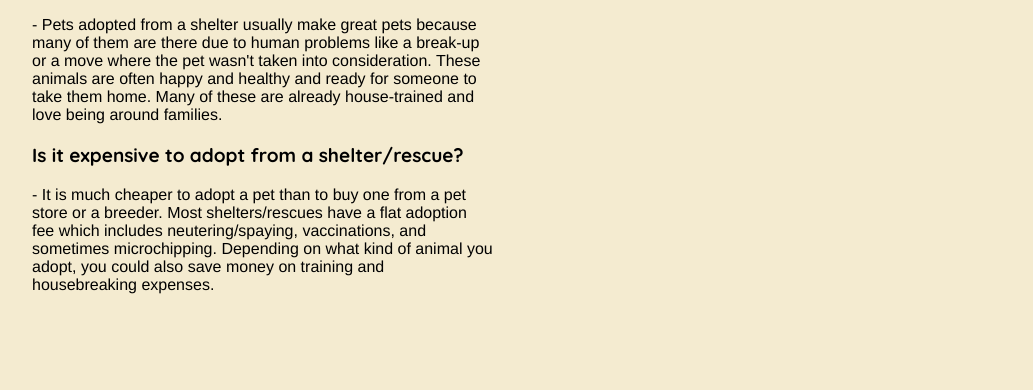
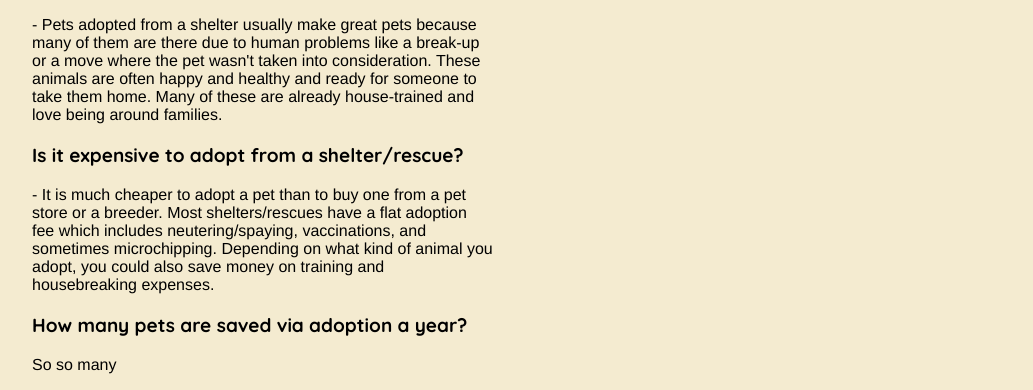
Before and after one commit to jescobar225/codingBootCamp, a plain HTML site: page faq.html in a window 1280 px wide. Shown: the part 748-1138 px from the top of the page, without its empty margins (96-1129 px from the left). Before the commit the page ends 1058 px from the top, so only its background shows below. Drawn offline with nearby package versions, Linux system fonts and the light colour scheme.

Commit message:
additional FAQ

```diff
--- a/faq.html
+++ b/faq.html
@@ -37,6 +37,8 @@
                     <p class="answer">- Pets adopted from a shelter usually make great pets because many of them are there due to human problems like a break-up or a move where the pet wasn't taken into consideration. These animals are often happy and healthy and ready for someone to take them home. Many of these are already house-trained and love being around families. </p>
                     <p class="question">Is it expensive to adopt from a shelter/rescue?</p>
                     <p class="answer">- It is much cheaper to adopt a pet than to buy one from a pet store or a breeder. Most shelters/rescues have a flat adoption fee which includes neutering/spaying, vaccinations, and sometimes microchipping. Depending on what kind of animal you adopt, you could also save money on training and housebreaking expenses. </p>
+                    <p class="question">How many pets are saved via adoption a year?</p>
+                    <p class="answer">So so many</p>
                 </div>
                 <div id="faqimgcred">
                     <p style="font-size: 0.9rem;font-style: italic;"><img id="farrah, a happy-looking dog" style="display: block;" src="https://live.staticflickr.com/2642/3760785892_1417581d52.jpg" alt="Farrah, a dog"><a href="https://www.flickr.com/photos/39217071@N02/3760785892">"Farrah"</a><span> by <a href="https://www.flickr.com/photos/39217071@N02">ebwyse</a></span> is licensed under <a href="https://creativecommons.org/licenses/by-nd-nc/2.0/jp/?ref=openverse&atype=html" style="margin-right: 5px;">CC BY-NC-ND 2.0</a><a href="https://creativecommons.org/licenses/by-nd-nc/2.0/jp/?ref=openverse&atype=html" target="_blank" rel="noopener noreferrer" style="display: inline-block;white-space: none;margin-top: 2px;margin-left: 3px;height: 22px !important;"><img style="height: inherit;margin-right: 3px;display: inline-block;" src="https://search.creativecommons.org/static/img/cc_icon.svg?image_id=047d242d-2939-495d-8e1e-a7d1cd854329" /><img style="height: inherit;margin-right: 3px;display: inline-block;" src="https://search.creativecommons.org/static/img/cc-by_icon.svg" /><img style="height: inherit;margin-right: 3px;display: inline-block;" src="https://search.creativecommons.org/static/img/cc-nc_icon.svg" /><img style="height: inherit;margin-right: 3px;display: inline-block;" src="https://search.creativecommons.org/static/img/cc-nd_icon.svg" /></a></p>
```
